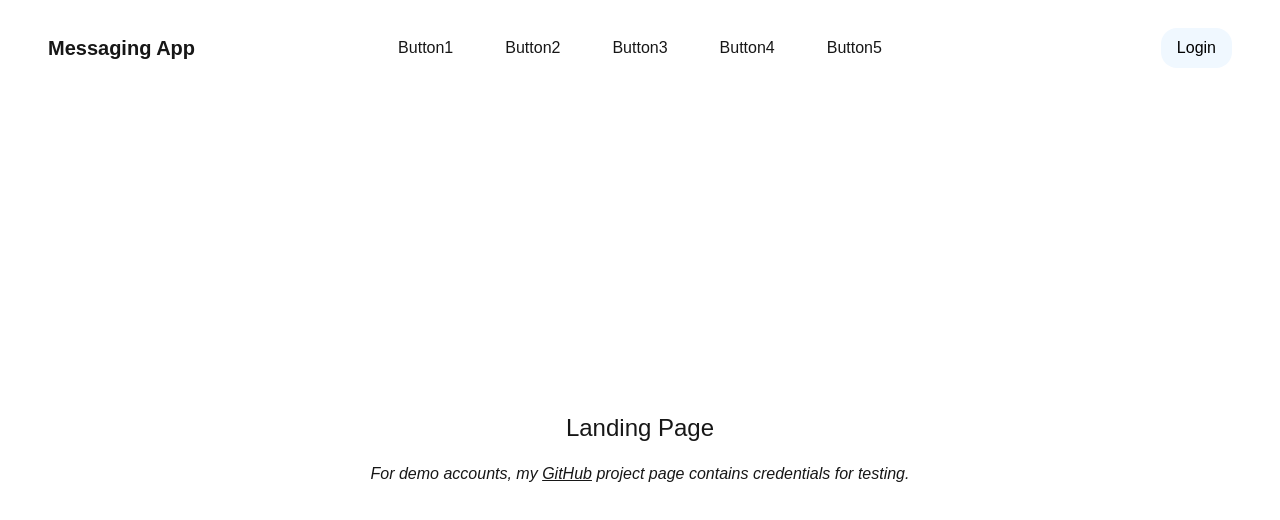
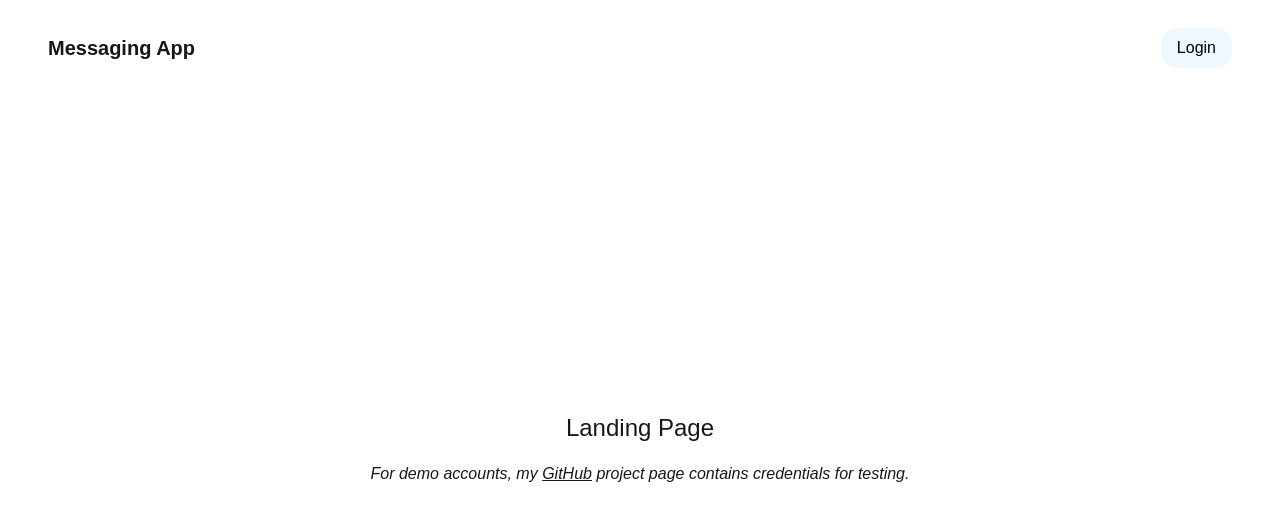
Before and after one commit to JamiePham001/messaging-app, a Next.js app: page / in a window 1280 px wide. Shown: the top 520 px of the page. Built offline with nearby package versions, Linux system fonts and the light colour scheme; no server answers.

Commit message:
removed bloat on landing page

```diff
--- a/src/app/api/server/invite/get/route.ts
+++ b/src/app/api/server/invite/get/route.ts
@@ -23,6 +23,21 @@ export const GET = auth(async function GET(req: NextAuthRequest) {
 
   try {
     const invite = await checkServerInviteExists(serverId);
+
+    if (invite?.expiresAt && new Date(invite.expiresAt) < new Date()) {
+      return NextResponse.json(
+        { success: false, message: "Invite has expired" },
+        { status: 404 },
+      );
+    }
+
+    if (!invite) {
+      return NextResponse.json(
+        { success: false, message: "Invite not found" },
+        { status: 404 },
+      );
+    }
+
     return NextResponse.json({ success: true, invite });
   } catch (error) {
     return NextResponse.json(
--- a/src/app/channels/me/addFriend.tsx
+++ b/src/app/channels/me/addFriend.tsx
@@ -58,7 +58,6 @@ export default function AddFriend({ userId }: { userId: string }) {
     setError("");
     setSuccess("Friend request sent");
     setUsername("");
-    const requestData = data.friendRequest;
   };
   return (
     <div className="w-full h-full flex flex-col p-[2rem] gap-[1rem]">
--- a/src/app/invite/[code]/page.tsx
+++ b/src/app/invite/[code]/page.tsx
@@ -45,7 +45,6 @@ export default function ServerInvitePage() {
         }
 
         // redirect to server if user is already a member
-
         router.push(`/channels/${serverId}`);
         setLoading(false);
       } catch (error) {
--- a/src/components/layout/header/index.tsx
+++ b/src/components/layout/header/index.tsx
@@ -10,35 +10,7 @@ export const Header = () => {
       <Link href="/" style={{ fontWeight: "bold", fontSize: "1.25rem" }}>
         Messaging App
       </Link>
-      <nav style={{}}>
-        <ul className="flex gap-1 ">
-          <li>
-            <Link href="#" className={styles.navBtns}>
-              Button1
-            </Link>
-          </li>
-          <li>
-            <Link href="#" className={styles.navBtns}>
-              Button2
-            </Link>
-          </li>
-          <li>
-            <Link href="#" className={styles.navBtns}>
-              Button3
-            </Link>
-          </li>
-          <li>
-            <Link href="#" className={styles.navBtns}>
-              Button4
-            </Link>
-          </li>
-          <li>
-            <Link href="#" className={styles.navBtns}>
-              Button5
-            </Link>
-          </li>
-        </ul>
-      </nav>
+      <nav style={{}}></nav>
       {!session?.user ? (
         <Link href="/login" className={styles.authLink}>
           Login
--- a/src/components/modal/SettingsPages/DeleteServer.tsx
+++ b/src/components/modal/SettingsPages/DeleteServer.tsx
@@ -1,6 +1,6 @@
 import { useState } from "react";
-import { IServer } from "@/types/index";
 import router from "next/router";
+import { LoadingCursor } from "@/lib/utiils/cursor/loading";
 
 interface ModalProps {
   close: () => void;
@@ -16,6 +16,8 @@ export default function DeleteServer({
   serverName,
 }: ModalProps) {
   const [inputValue, setInputValue] = useState("");
+  const [loading, setLoading] = useState(false);
+  LoadingCursor(loading);
 
   const handleCloseClick = (e: React.MouseEvent<HTMLButtonElement>) => {
     e.preventDefault();
@@ -23,6 +25,7 @@ export default function DeleteServer({
   };
 
   const onDeleteServer = async () => {
+    setLoading(true);
     try {
       const res = await fetch(
         `/api/server/delete?serverId=${serverId}&isOwner=${isOwner}`,
@@ -44,6 +47,8 @@ export default function DeleteServer({
       }
     } catch (error) {
       console.error("Error deleting server:", error);
+    } finally {
+      setLoading(false);
     }
   };
 
```
